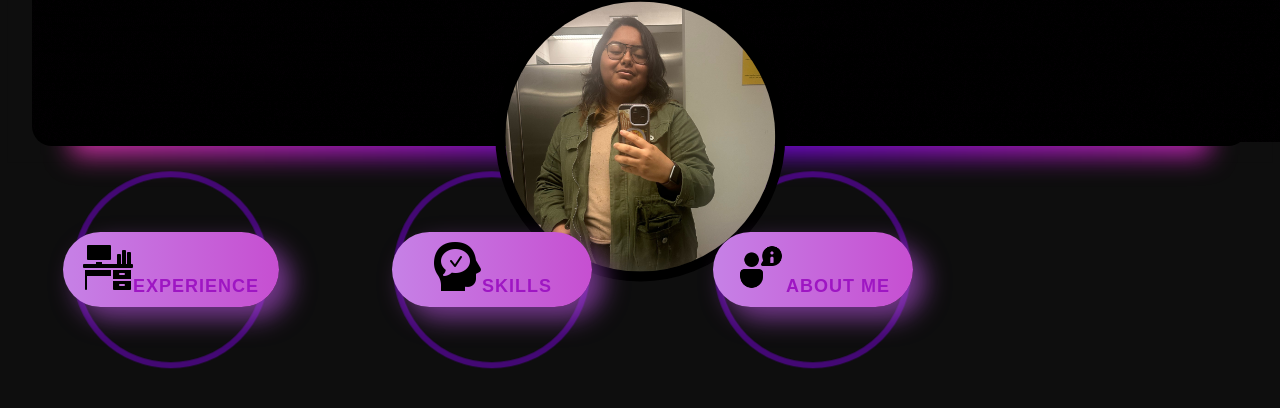
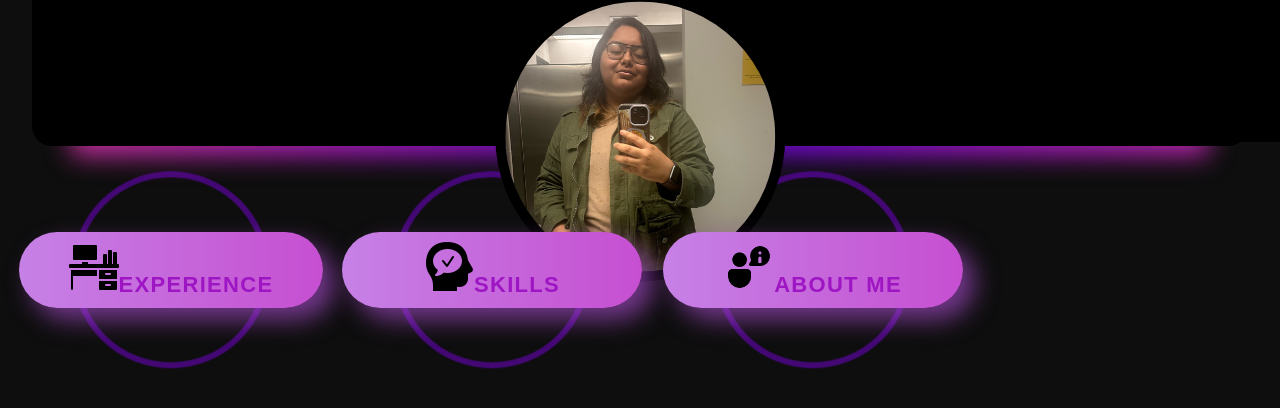
Before and after one commit to Varenas21/Varenas21.github.io, a plain HTML site: page index.html in a window 1280 px wide. Shown: the part 278-686 px from the top of the page. Drawn offline with Linux system fonts and the light colour scheme.

Commit message:
Padding fix

```diff
--- a/root/CSS/index.css
+++ b/root/CSS/index.css
@@ -113,12 +113,12 @@
 
 /* ANIMATED BUTTON */
 .animated-button {
-  min-width: 200px;
-  min-height: 50px;
+  min-width: 300px;
+  min-height: 60px;
   font-family: 'Nunito', sans-serif;
-  font-size: 18px;
+  font-size: 22px;
   text-transform: uppercase;
-  letter-spacing: 1px;
+  letter-spacing: 1.3px;
   font-weight: 700;
   color: #9e16c3;
   background: #c42da8;
@@ -130,7 +130,7 @@
   cursor: pointer;
   outline: none;
   position: relative;
-  padding: 10px 20px;
+  padding: 10px 50px;
   margin-top: 20px; /* Add margin top to separate from the header */
 }
 
```
